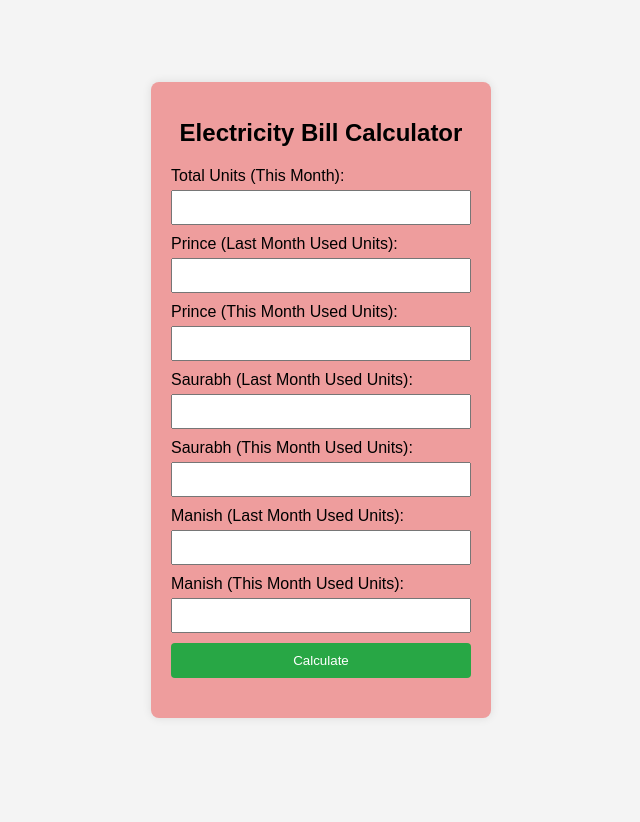
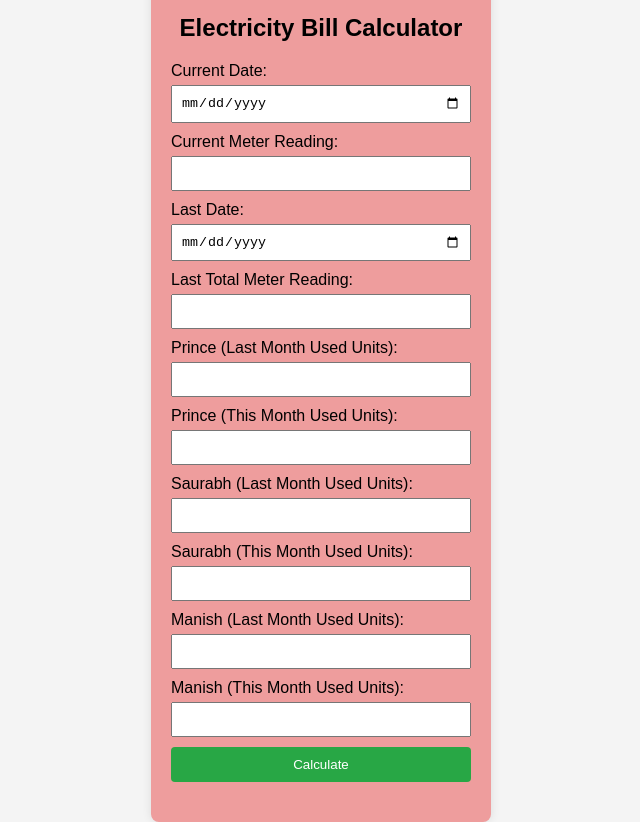
Before and after one commit to princeparvat80/ElecticityBill, a plain HTML site: page index.html in a window 1280 px wide. Shown: the whole page, without its empty margins (319-959 px from the left). Before the commit the page ends 800 px from the top, so only its background shows below. Drawn offline with Linux system fonts and the light colour scheme.

Commit message:
Update index.html

```diff
--- a/index.html
+++ b/index.html
@@ -11,8 +11,20 @@
         <h1>Electricity Bill Calculator</h1>
         <form id="bill-form">
             <div>
-                <label for="total-units">Total Units (This Month):</label>
-                <input type="number" id="total-units" step="0.01" required>
+                <label for="current-date">Current Date:</label>
+                <input type="date" id="current-date" required>
+            </div>
+            <div>
+                <label for="current-meter">Current Meter Reading:</label>
+                <input type="number" id="current-meter" step="0.01" required>
+            </div>
+            <div>
+                <label for="last-date">Last Date:</label>
+                <input type="date" id="last-date" required>
+            </div>
+            <div>
+                <label for="last-meter">Last Total Meter Reading:</label>
+                <input type="number" id="last-meter" step="0.01" required>
             </div>
             <div>
                 <label for="prince-last-month">Prince (Last Month Used Units):</label>
```
